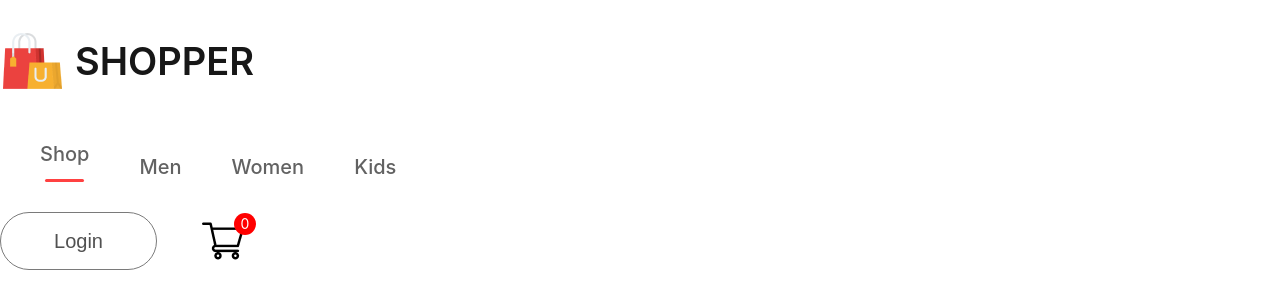
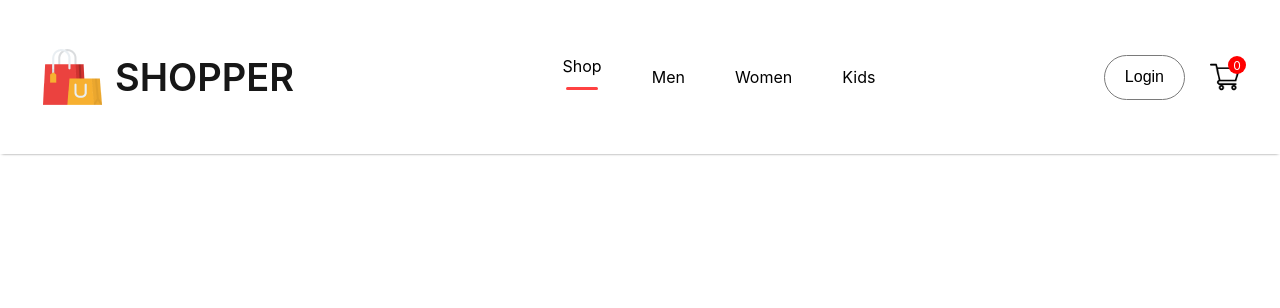
Before and after one commit to Larissa-byte-code/FrontEnd, a React (Create React App) app: page / in a window 1280 px wide. Shown: the top 308 px of the page. Built offline with nearby package versions, Linux system fonts and the light colour scheme.

Commit message:
Premier version menu

```diff
--- a/src/Components/Navbar/Navbar.css
+++ b/src/Components/Navbar/Navbar.css
@@ -1,9 +1,11 @@
-.navbar{
+.Navbar {
   display: flex;
-    justify-content: space-around;
-    padding: 16px;
+  align-items: center;
+  justify-content: space-between;
+  padding: 16px 40px;
   box-shadow: 0 1px 3px -2px black;
 }
+
 .nav-logo{
     display: flex;
     align-items: center;
@@ -14,16 +16,23 @@
     font-size: 38px;
     font-weight: 600;
 }
-.nav-menu{
-    /*alignées horizontalement*/
+.nav-menu {
   display: flex;
-    align-items: center;
+  gap: 50px;
+  list-style: none;
+  flex: 1;
+  justify-content: center;
+}
+
+
+.nav-menu ul {
+  display: flex;
   list-style: none;
   gap: 50px;
-    color: #626262;
-    font-size: 20px;
-    font-weight: 500;
+  margin: 0;
+  padding: 0;
 }
+
 .nav-menu li{
     display: flex;
     flex-direction: column;
@@ -42,39 +51,52 @@
     background: #FF4141;
 
 }
-.nav-login-cart{
+.nav-login-cart {
   display: flex;
   align-items: center;
-   gap: 45px;
+  gap: 25px; /* espace horizontal entre le bouton et le panier */
+  /*position: relative;  nécessaire pour placer le compteur */
+}
 
-}
-.nav-login-cart button{
-    width: 157px;
-    height: 58px;
-    outline: none;
-    border: 1px solid #7a7a7a;
-    border-radius: 75px;
-    color: #515151;
-    font-size: 20px;
-    font-weight: 100;
-    background: white;
+.nav-login-cart img {
+  width: 30px;
+  height: auto;
   cursor: pointer;
 }
+
+.nav-login-cart button {
+  height: 45px;
+  padding: 0 20px;
+  border-radius: 75px;
+  background: white;
+  border: 1px solid #7a7a7a;
+  font-size: 16px;
+  cursor: pointer;
+}
+
+.cart-wrapper {
+  position: relative;
+  display: flex;
+  align-items: center;
+}
+
+.nav-cart-count {
+  position: absolute;
+  top: -6px;
+  right: -6px;
+  background-color: red;
+  color: white;
+  width: 18px;
+  height: 18px;
+  border-radius: 50%;
+  font-size: 12px;
+  display: flex;
+  justify-content: center;
+  align-items: center;
+}
+
+
 .nav-login-cart button :active{
     background: #f3f3f3;
 
 }
-.nav-cart-count{
-    width: 22px;
-    height: 22px;
-    display: flex;
-    justify-content: center;
-    align-items: center;
-    margin-top: -35px;
-    margin-left: -55px;
-    border-radius: 11px;
-    font-size: 14px;
-    background:red ;
-    color: white;
-
-}
--- a/src/Components/Navbar/Navbar.jsx
+++ b/src/Components/Navbar/Navbar.jsx
@@ -16,10 +16,14 @@ return(
             <li>Women</li>
             <li>Kids</li>
         </ul>
+
         <div className="nav-login-cart">
             <button>Login</button>
-            <img src={cart_icon} alt=""/>
+            <div className="cart-wrapper">
+            <img src={cart_icon} alt="" />
             <div className="nav-cart-count">0</div>
+        </div>
+
         </div>
     </div>
     )
```
Lines whose indentation alone changed are shown as unchanged.
